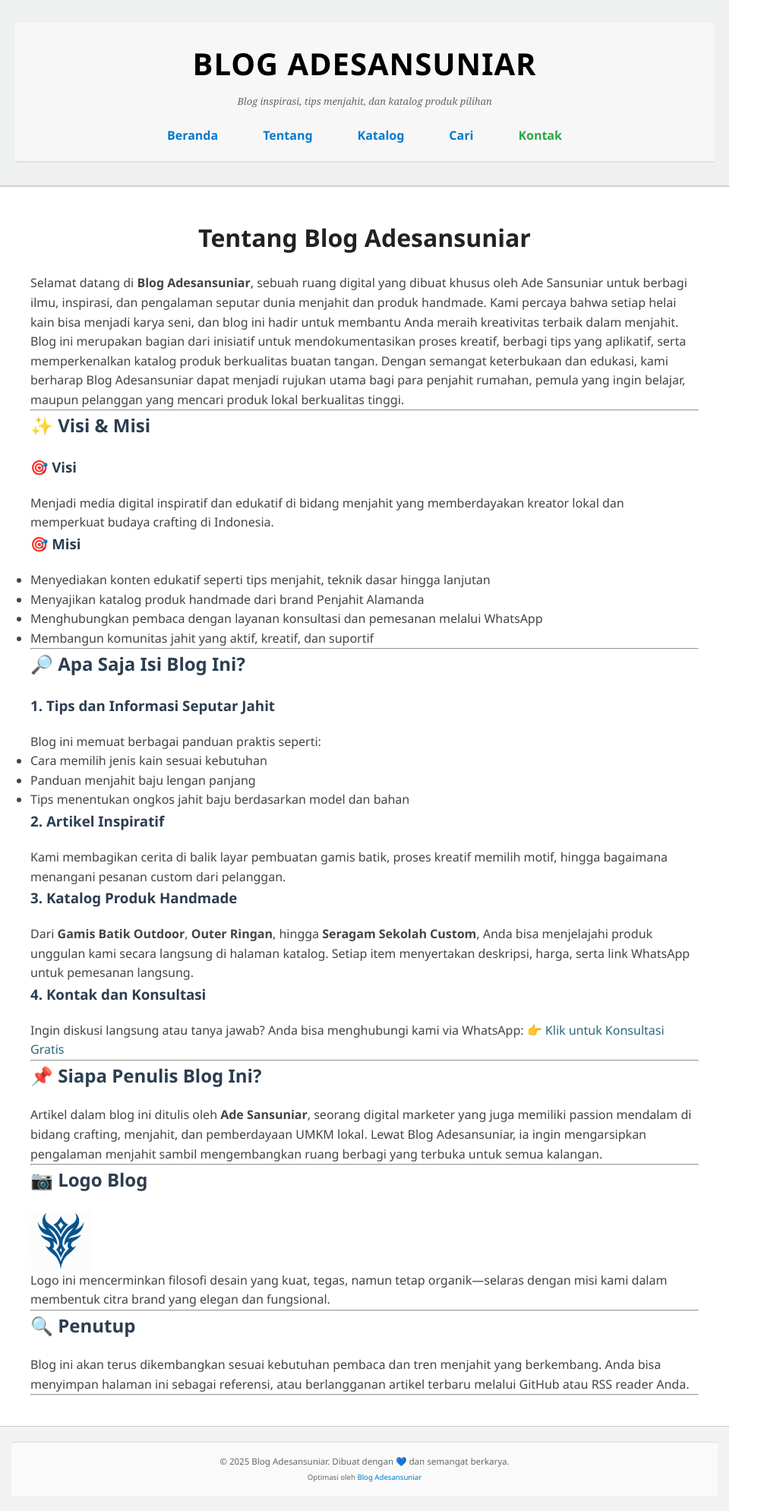
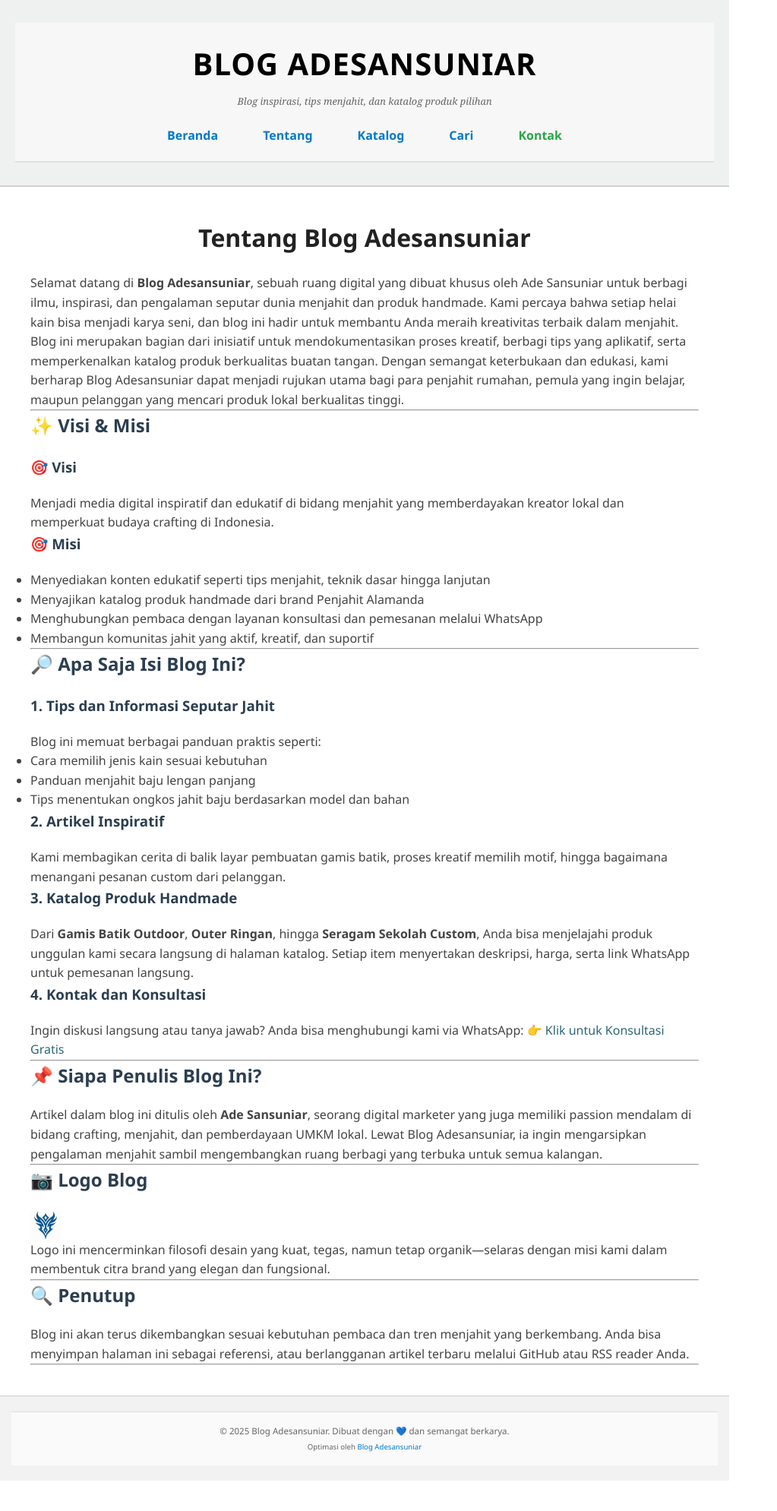
Before and after one commit to adesansuniar/blog-adesansuniar, a Jekyll site: the page built from about.md, in a window 1280 px wide. Shown: the whole page at 76% size, without its empty margins (0-1023 px from the left). Built offline with Jekyll 4.4.1, drawn with Linux system fonts in a browser that asks for light colours; some web fonts are replaced; after the commit the page ends 1949 px from its top, so only the background shows below that.

Commit message:
Update about.md

```diff
--- a/about.md
+++ b/about.md
@@ -56,7 +56,7 @@
 
 ## 📷 Logo Blog
 
-<img src="https://github.com/adesansuniar/blog-adesansuniar/blob/main/assets/img/logoblogade.png " alt="Logo Blog Adesansuniar" style="max-width: 80px; margin: height:auto: 20px auto; display: block;">
+<img src="https://github.com/adesansuniar/blog-adesansuniar/blob/main/assets/img/logoblogade.png " alt="Logo Blog Adesansuniar" style="max-width: 40px; margin: height:auto: 10px auto; display: block;">
 
 Logo ini mencerminkan filosofi desain yang kuat, tegas, namun tetap organik—selaras dengan misi kami dalam membentuk citra brand yang elegan dan fungsional.
 
```
